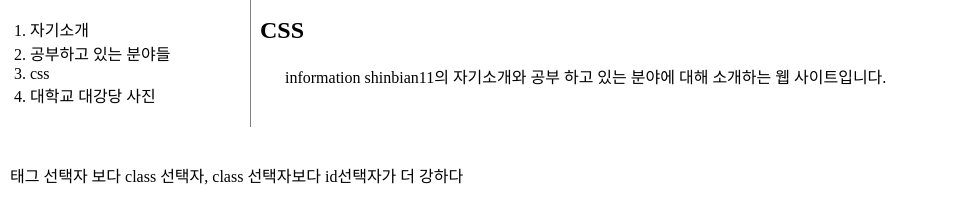
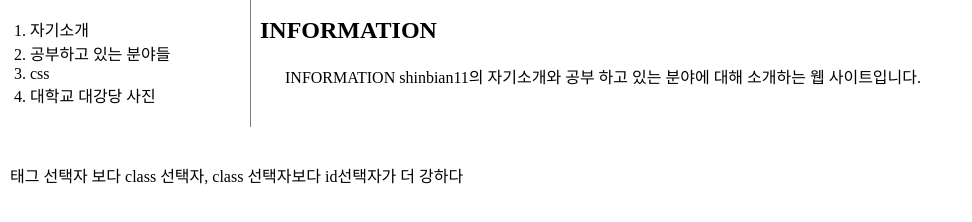
Before and after one commit to shinbian11/Atom_Web, a plain HTML site: page index.html in a window 1280 px wide. Shown: the part 98-320 px from the top of the page, without its empty margins (0-972 px from the left). Drawn offline with Linux system fonts and the light colour scheme.

Commit message:
Update index.html

```diff
--- a/index.html
+++ b/index.html
@@ -59,8 +59,8 @@
         <li><a href = "university.jpg" target="_blank">대학교 대강당 사진</a></li>
       </ol>
       <div>
-        <h2>CSS</h2>
-        <div  id ="article">information</a>
+        <h2>INFORMATION</h2>
+        <div  id ="article">INFORMATION</a>
           shinbian11의 자기소개와 공부 하고 있는 분야에 대해 소개하는 웹 사이트입니다.
         </div>
       </div>
```
